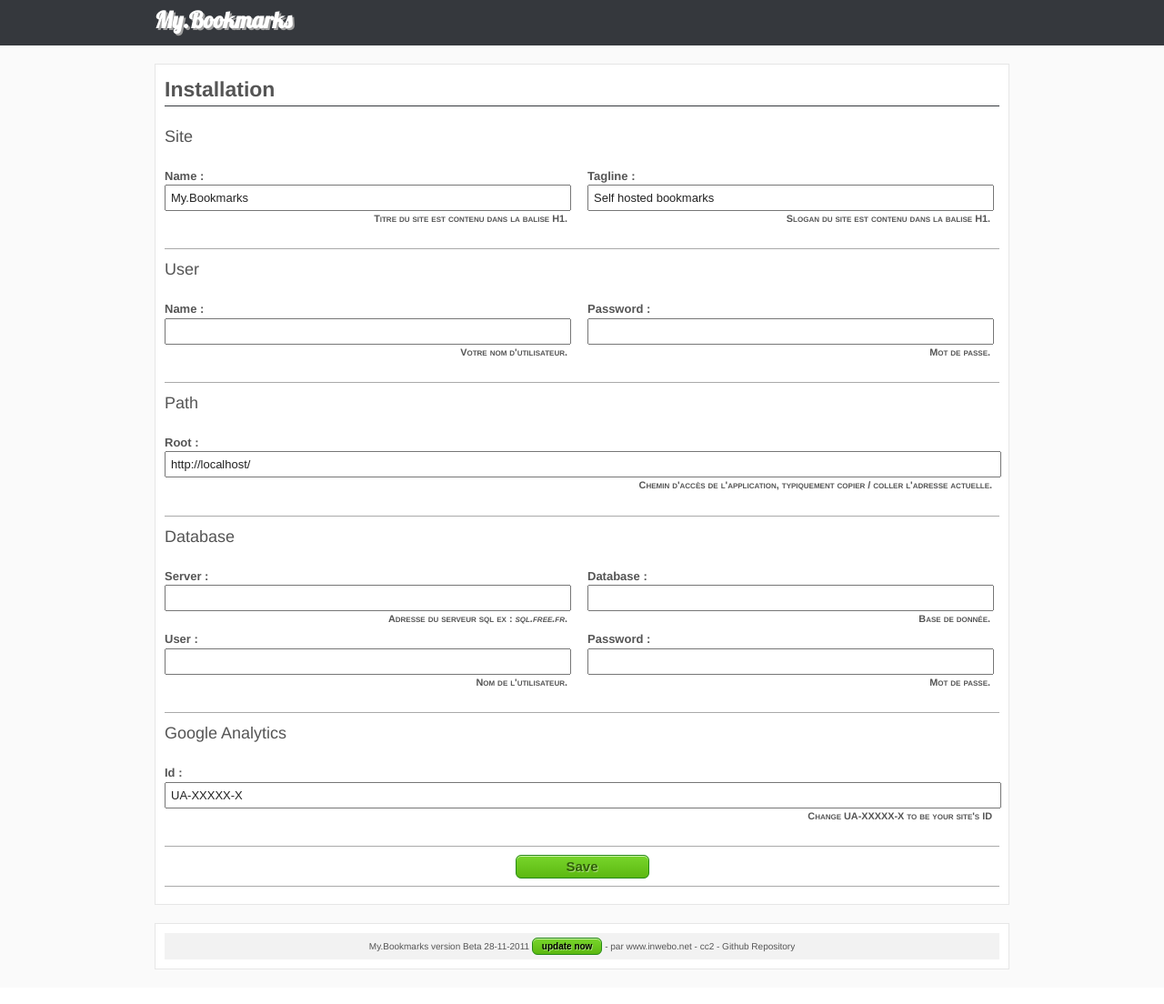
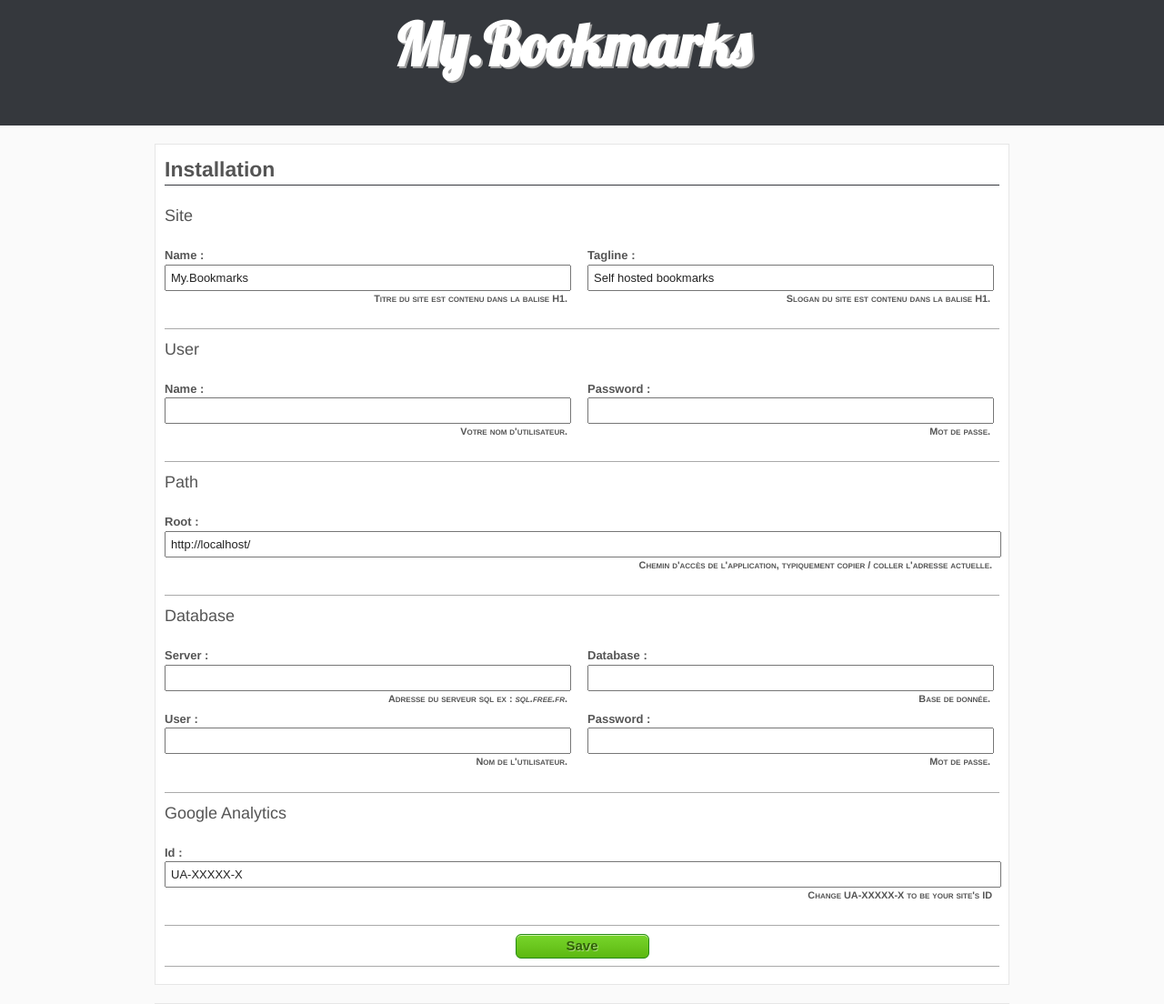
Before and after one commit to inwebo/My.Bookmarks, a PHP site: page / in a window 1280 px wide. Shown: the top 1104 px of the page at 91% size. Before the commit the page ends 1066 px from the top, so only its background shows below. Run offline with PHP 8.4, Linux system fonts and the light colour scheme; data that the repository does not hold is empty; some libraries are stand-ins or nearby versions.

Commit message:
Update
Design, versionning, gestion categorie

```diff
--- a/css/my-style.css
+++ b/css/my-style.css
@@ -60,7 +60,11 @@ hr{
     margin-top: -1em;
     padding: 2px;
 }
+#container {
 
+    height: 100%;
+    min-height: 100%;
+}
 h2 a {
     color:#555555;
     text-decoration: none;
@@ -150,7 +154,7 @@ h2 a {
     margin-right: 20px;
     padding: 2px;
     text-align: center;
-    width: 26%;
+    width: 150px;
 	-webkit-border-radius: 5px;
 	-moz-border-radius: 5px;
 	border-radius: 5px;
@@ -248,8 +252,8 @@ h2 a {
 }
 #debugOutPut ul li.debugWarning, .debugWarning{
  border: 1px solid #E5E181;
-    color: #666666;
-	background-color:#FEFDE2;
+color: #666666;
+background-color:#FEFDE2;
 }
 
 .grid_12 .debugWarning, .grid_12 .debugOkay {
@@ -262,6 +266,11 @@ div.debugOkay {
 .grid_12 .debugOkay p{
 	margin-bottom:0;
 	text-align: center;
+}
+
+#dragMeGrid_12 p {
+text-align: center;
+
 }
 
 /* Bookmark bouton */
@@ -331,8 +340,10 @@ nav li a.myButton {
 #breadCrumbs {
     background-color: transparent;
     border: medium none transparent;
-    margin-bottom: 0;
-	padding-left: 0;
+    margin-bottom: 20px;
+    padding-bottom: 0;
+    padding-left: 0;
+    padding-top: 0;
 }
 
 #breadCrumbs ul{
@@ -350,18 +361,34 @@ nav li a.myButton {
 header {
     background-color: #35383D;
     margin-bottom: 20px;
-    min-height: 50px;
+    min-height: 45px;
 }
+
+#headerGrid_12 {
+    background-color: transparent;
+    border: medium none transparent;
+    margin-bottom: 10px;
+    width: 918px;
+}
+
 header h1{
-	font-family: 'Lobster', cursive;
     color: white;
-    display: inline-block;
-    position: absolute;
-	margin-top: -7px;
+    display: block;
+    font-family: 'Lobster',cursive;
+    font-size: 5em;
+    margin-top: 0;
+    text-align: center;
+
 	text-shadow: 2px 2px 0 #9E9E9E;
 	filter: dropshadow(color=#9E9E9E, offx=2, offy=2);
 
 }
+
+header #headerTotalLinks {
+
+
+}
+
 header h1 img {
 	margin-right: 10px;
 }
@@ -373,7 +400,8 @@ nav {
 
 nav li {
     display: inline-block;
-    margin-bottom: -5px;
+    margin-bottom: -20px;
+    margin-top: 5px;
     padding: 10px;
     position: relative;
 }
@@ -392,8 +420,7 @@ filter: progid:DXImageTransform.Microsoft.gradient( startColorstr='#3f4c6b', end
 }
 
 nav li:hover a:hover {
-	color:white;
-
+	color:#008ee8;
 }
 
 .heaederListActif,  .heaederListActif:hover{
--- a/index.php
+++ b/index.php
@@ -100,6 +100,21 @@ if( isset($_GET['q'] ) && $_SESSION['type'] == 'admin') {
 	?>
 	</div>
 	<!-- /Breadcrumbs -->
+
+	<!-- Bouton -->
+
+        <?php if ( $_SESSION['type'] == 'admin' ) { ?>
+        <div id="dragMeGrid_12" class="grid_12 ">
+            <h2>Drag me to your bookmarks bar</h2>
+            <p>
+	<?php
+            include(ROOT_HELPERS.'bouton.php');
+	?>
+        </div>
+        </p>
+        <?php } ?>
+
+	<!-- /bouton -->
 
                 <!-- Include -->
 		<div class="clear"></div>
--- a/views/categorie.php
+++ b/views/categorie.php
@@ -47,7 +47,7 @@
 					$i=0;
 					$links = $sql->query('SELECT * FROM categories ORDER BY `name` ASC ');
 					while ($row = mysql_fetch_assoc( $links )) {
-						echo '<p id="idCategorie'.$row['id'].'" data-id="'.$row['id'].'">'.$row['name'].'<span class="delete" data-id="'.$row['id'].'" data-category="'.$row['name'].'" ><a href="#">x<span class="deleteTxt"><span class="deleteTriangle"></span>Delete</span></a></span></p>'."\n";
+						echo '<p id="idCategorie'.$row['id'].'" data-id="'.$row['id'].'"><a href="">'.$row['name'].'</a><span class="delete" data-id="'.$row['id'].'" data-category="'.$row['name'].'" ><a href="#">x<span class="deleteTxt"><span class="deleteTriangle"></span>Delete</span></a></span></p>'."\n";
 						$i++;
 					}
 				?>
--- a/views/footer.php
+++ b/views/footer.php
@@ -43,7 +43,7 @@
 		<div class="container_12">
 			<div class="grid_12">
 				<p>
-					My.Bookmarks version Beta 28-11-2011 <a href="" class="myButton">update now</a> - par www.inwebo.net - cc2 - Github Repository
+					My.Bookmarks version <?php echo $conf['version']; ?> <a href="" class="myButton">update now</a> - par <a href="http://www.inwebo.net" title="Julien Hannotin portfolio">www.inwebo.net</a> - <a title="Creative Commons 2" href="http://creativecommons.org/licenses/by-nc-sa/2.0/fr/">cc2</a> - <a href="https://github.com/inwebo/My.Bookmarks" target="_blank" title="Latsest release repository">Github Repository</a>
 				</p>
 			</div>
 		</div>
```
Also changed, not shown: js/computeitem.js (+10 -1 lines), js/gestion-categorie.js (+5 -3 lines), views/header.php (+4 -3 lines), 2 other files.
